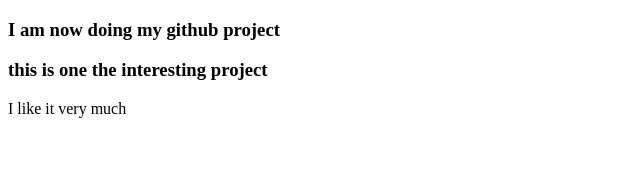
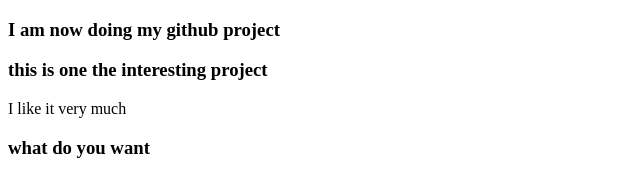
Before and after one commit to bijoydasbd/my-second-site, a plain HTML site: page index.html in a window 1280 px wide. Shown: the whole page, without its empty margins (0-640 px from the left). Drawn offline with Linux system fonts and the light colour scheme.

Commit message:
adding something

```diff
--- a/index.html
+++ b/index.html
@@ -9,5 +9,6 @@
     <h3>I am now doing my github project</h3>
     <h3>this is one the interesting project</h3>
     <p>I like it very much</p>
+    <h3>what do you want</h3>
 </body>
 </html>
```
